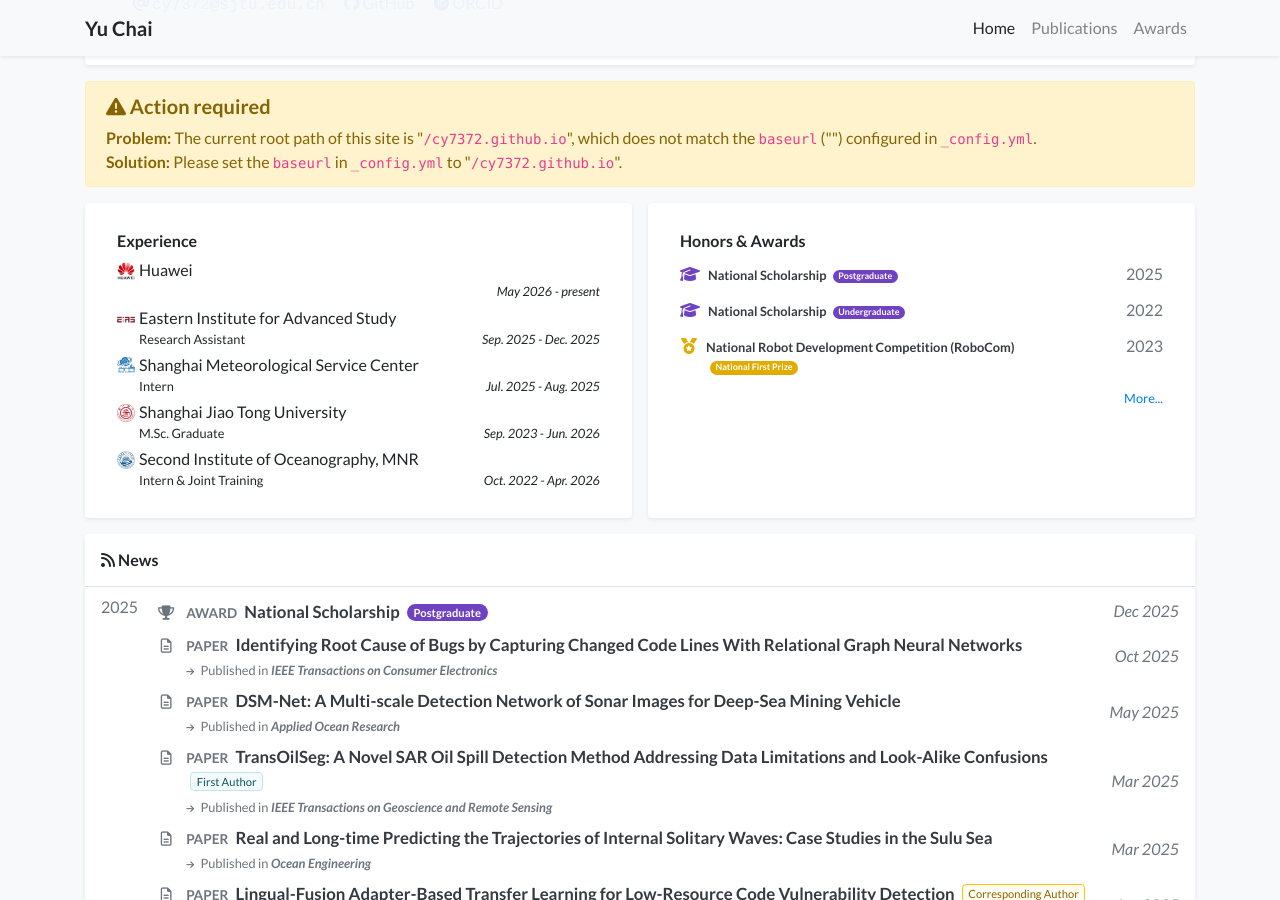
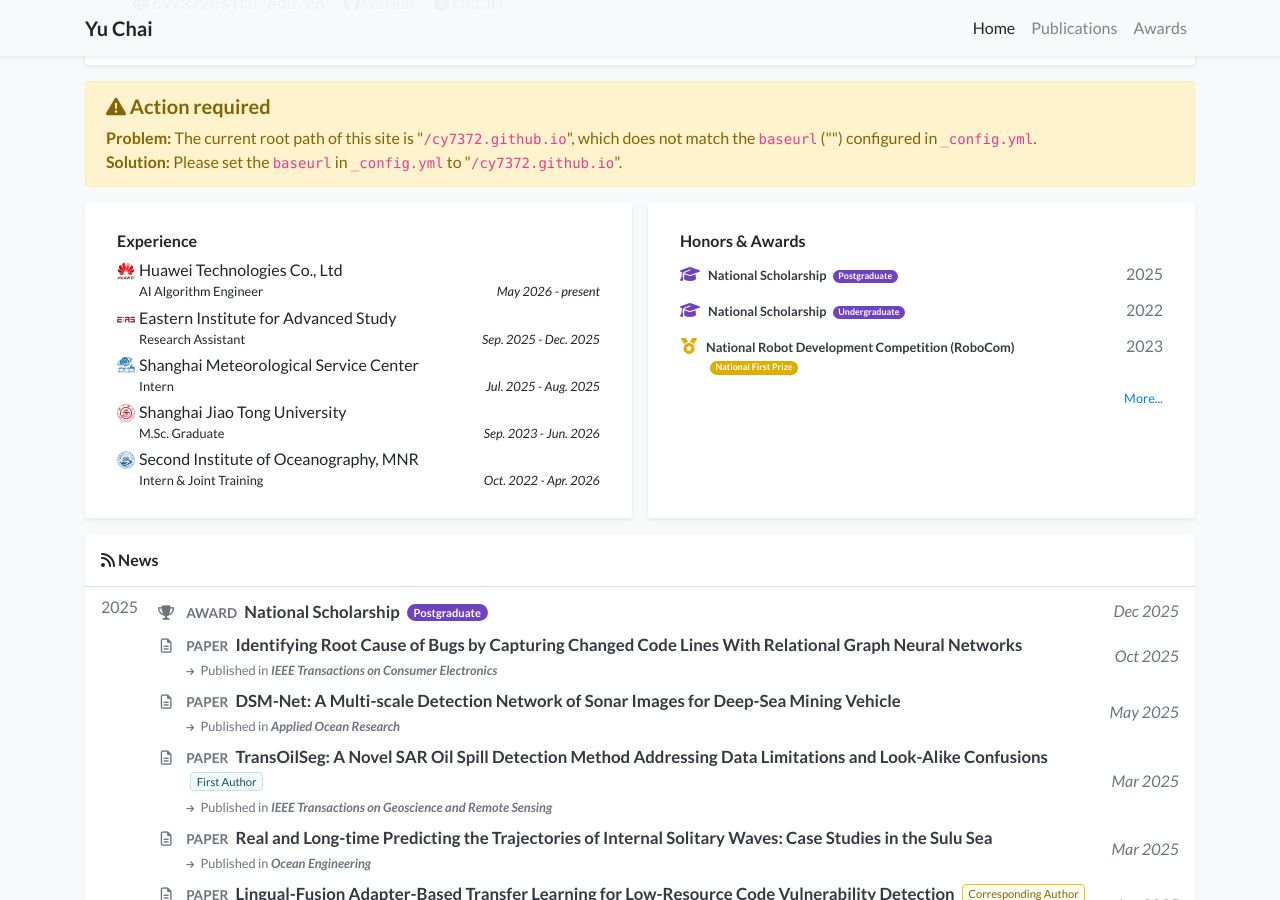
Before and after one commit to cy7372/cy7372.github.io, a Jekyll site: the page built from index.html, in a window 1280 px wide and 900 px high, scrolled down 571 px. Built offline with Jekyll 4.4.1, drawn with Linux system fonts in a browser that asks for light colours; nearby versions of some CDN libraries; a style sheet for code colours, icons or effects is not loaded.

```diff
--- a/_data/profile.yml
+++ b/_data/profile.yml
@@ -50,9 +50,9 @@
   # Photo by Manja Vitolic on Unsplash (this caption is optional, comment it out to disable).
 
 experience:
-- name: Huawei
+- name: Huawei Technologies Co., Ltd
   logo: /assets/images/badges/Huawei_logo.png
-  position: ""
+  position: AI Algorithm Engineer
   date: May 2026 - present
 
 - name: Eastern Institute for Advanced Study
```
